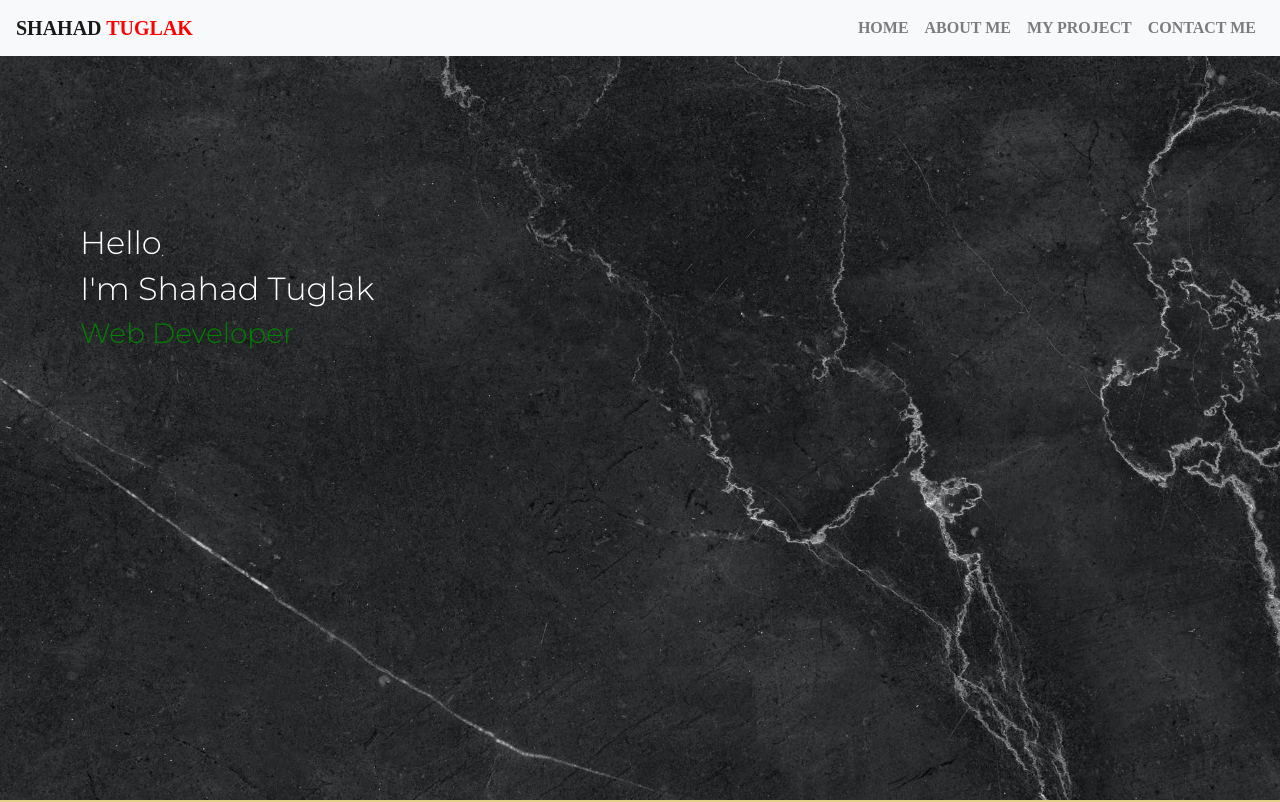
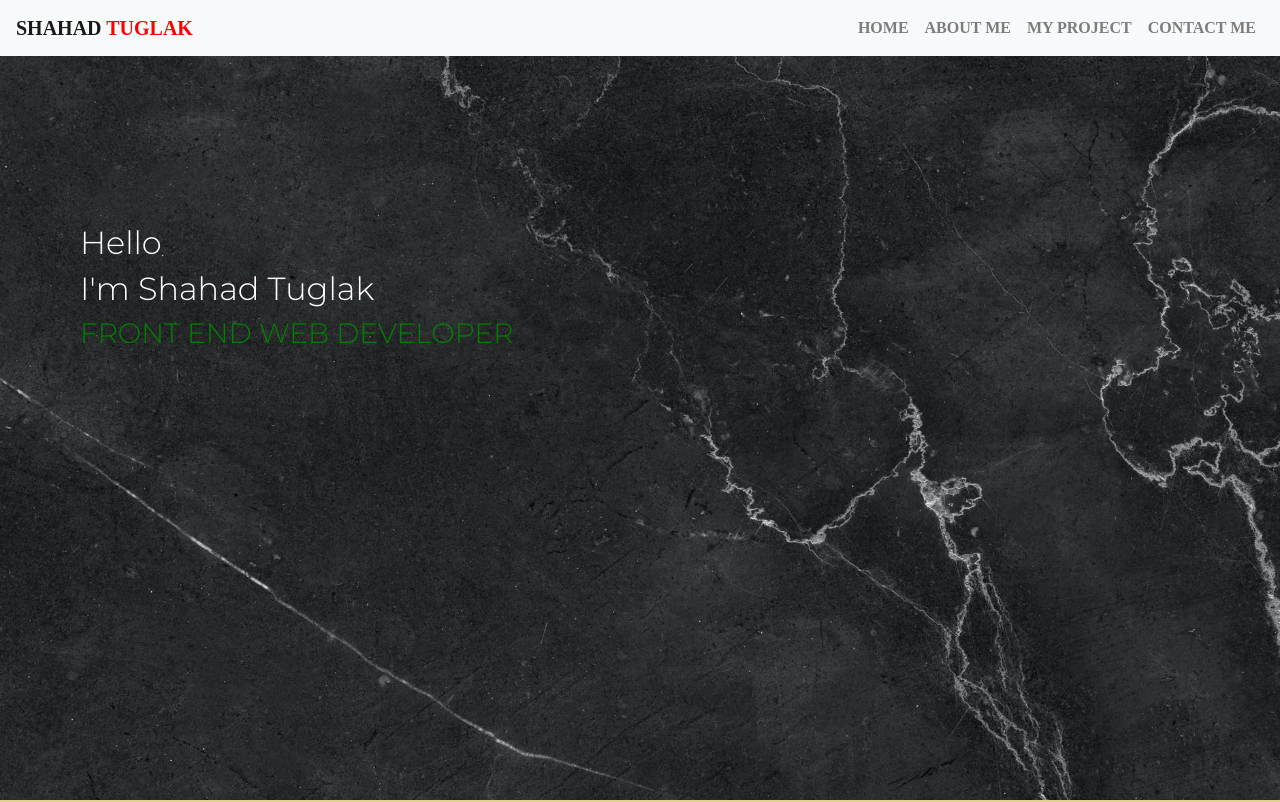
Before and after one commit to Shahadtuglak/Portfolio, a plain HTML site: page index.html in a window 1280 px wide. Shown: the top 802 px of the page. Drawn offline with nearby package versions, Linux system fonts and the light colour scheme.

Commit message:
Update index.html

```diff
--- a/index.html
+++ b/index.html
@@ -54,7 +54,7 @@
     <div class="showcase">
       <h2>Hello</h2>
       <h2>I'm Shahad Tuglak</h2>
-      <h3 style="color: green;">Web Developer</h3>
+      <h3 style="color: green;">FRONT END WEB DEVELOPER</h3>
 
 
 
```
